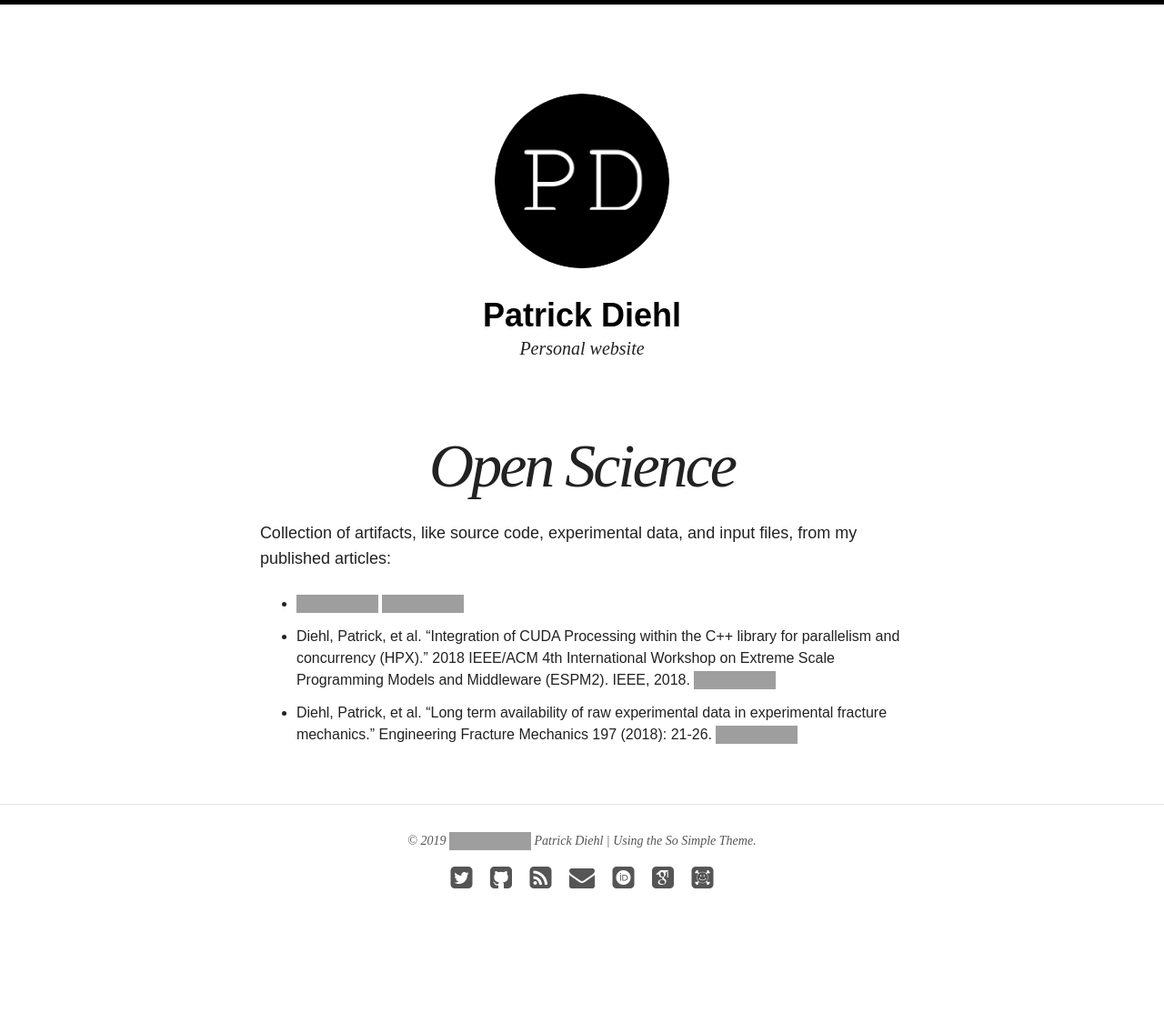
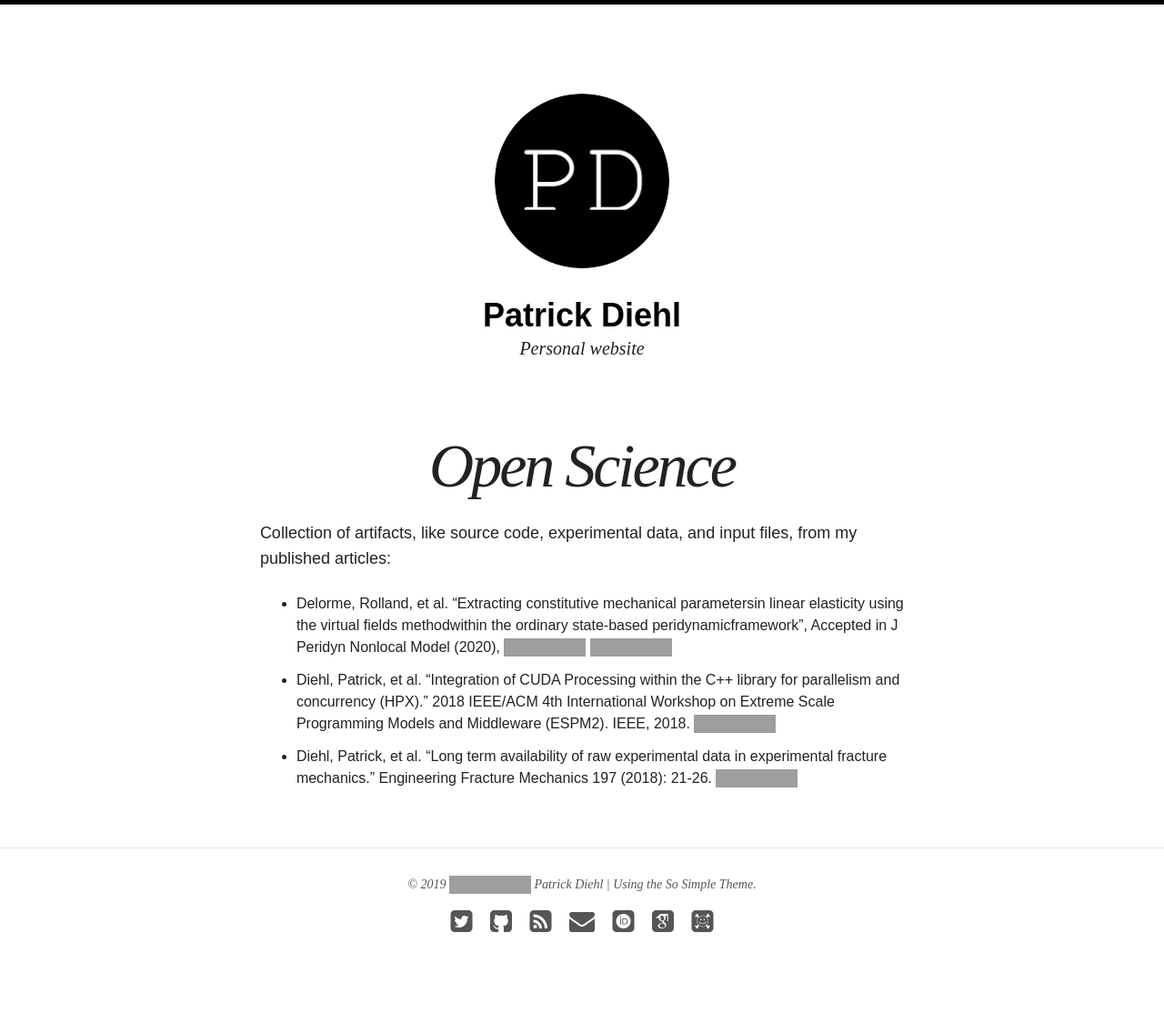
Before and after one commit to diehlpk/diehlpk.github.io, a Jekyll site: the page built from openscience/index.md, in a window 1280 px wide. Shown: the whole page at 91% size. Built offline with Jekyll 4.4.1, drawn with Linux system fonts in a browser that asks for light colours; nearby versions of some CDN libraries; some web fonts are replaced; before the commit the page ends 1077 px from its top, so only the background shows below that; grey boxes are pictures that could not be loaded.

Commit message:
Add DOI for Rolland's paper

```diff
--- a/openscience/index.md
+++ b/openscience/index.md
@@ -6,6 +6,6 @@ title: Open Science
 Collection of artifacts, like source code, experimental data, and input files, from my published articles:
 
 
-* [![DOI](https://zenodo.org/badge/46075533.svg)](https://zenodo.org/badge/latestdoi/46075533) [![DOI](https://zenodo.org/badge/93547069.svg)](https://zenodo.org/badge/latestdoi/93547069)
+* Delorme, Rolland, et al. "Extracting constitutive mechanical parametersin linear elasticity using the virtual fields methodwithin the ordinary state-based peridynamicframework", Accepted in J Peridyn Nonlocal Model (2020), [![DOI](https://zenodo.org/badge/46075533.svg)](https://zenodo.org/badge/latestdoi/46075533) [![DOI](https://zenodo.org/badge/93547069.svg)](https://zenodo.org/badge/latestdoi/93547069)
 * Diehl, Patrick, et al. "Integration of CUDA Processing within the C++ library for parallelism and concurrency (HPX)." 2018 IEEE/ACM 4th International Workshop on Extreme Scale Programming Models and Middleware (ESPM2). IEEE, 2018. [![DOI](https://zenodo.org/badge/13384046.svg)](https://zenodo.org/badge/latestdoi/13384046)
 * Diehl, Patrick, et al. "Long term availability of raw experimental data in experimental fracture mechanics." Engineering Fracture Mechanics 197 (2018): 21-26. [![DOI](https://zenodo.org/badge/DOI/10.5281/zenodo.1098296.svg)](https://doi.org/10.5281/zenodo.1098296)
```
